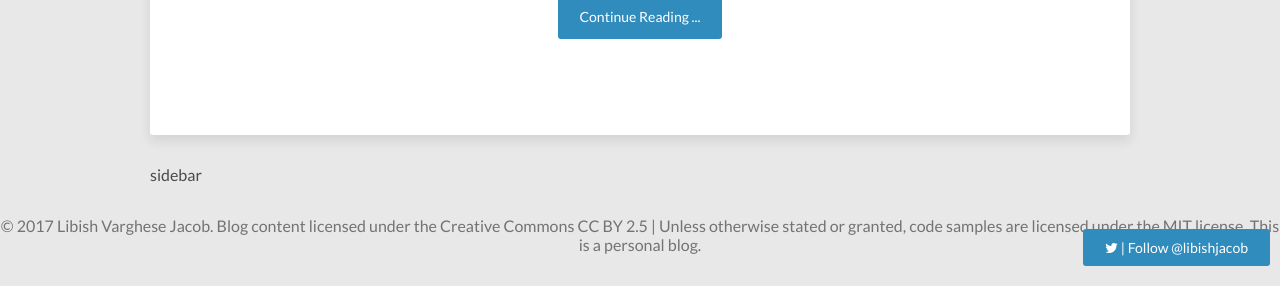
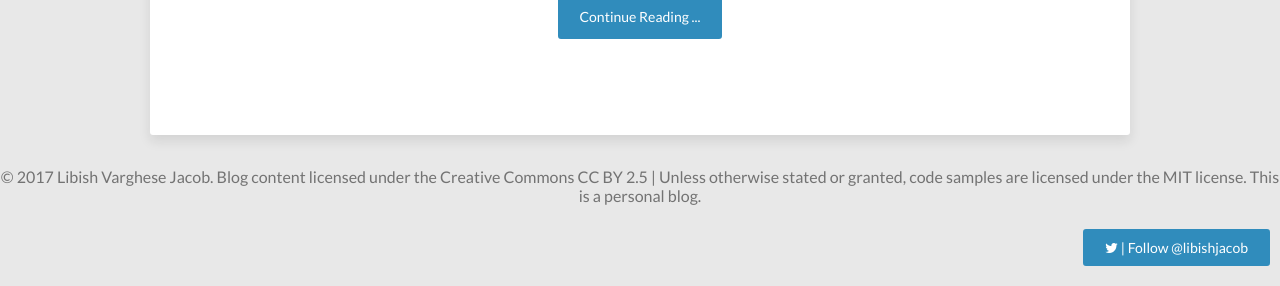
Before and after one commit to libish-jacob/Blog, a Jekyll site: the page built from index.html, in a window 1280 px wide and 900 px high, scrolled down 1536 px, cut to the strip 614-900 px from the top of the window. Built offline with Jekyll 4.4.1, drawn with Linux system fonts in a browser that asks for light colours; nearby versions of some CDN libraries; the list of posts is cut into pages by our own code; comment, search, counter and statistics services are not loaded.

Commit message:
Update home.html

```diff
--- a/_layouts/home.html
+++ b/_layouts/home.html
@@ -13,12 +13,7 @@
 {% include header.html %}
 
 <div id="main" role="main">
-  <div>
   {{ content }}
-    </div>
-  <div>
-sidebar
-</div>
 </div><!-- /#main -->
 
 {% include scripts.html %}
```
